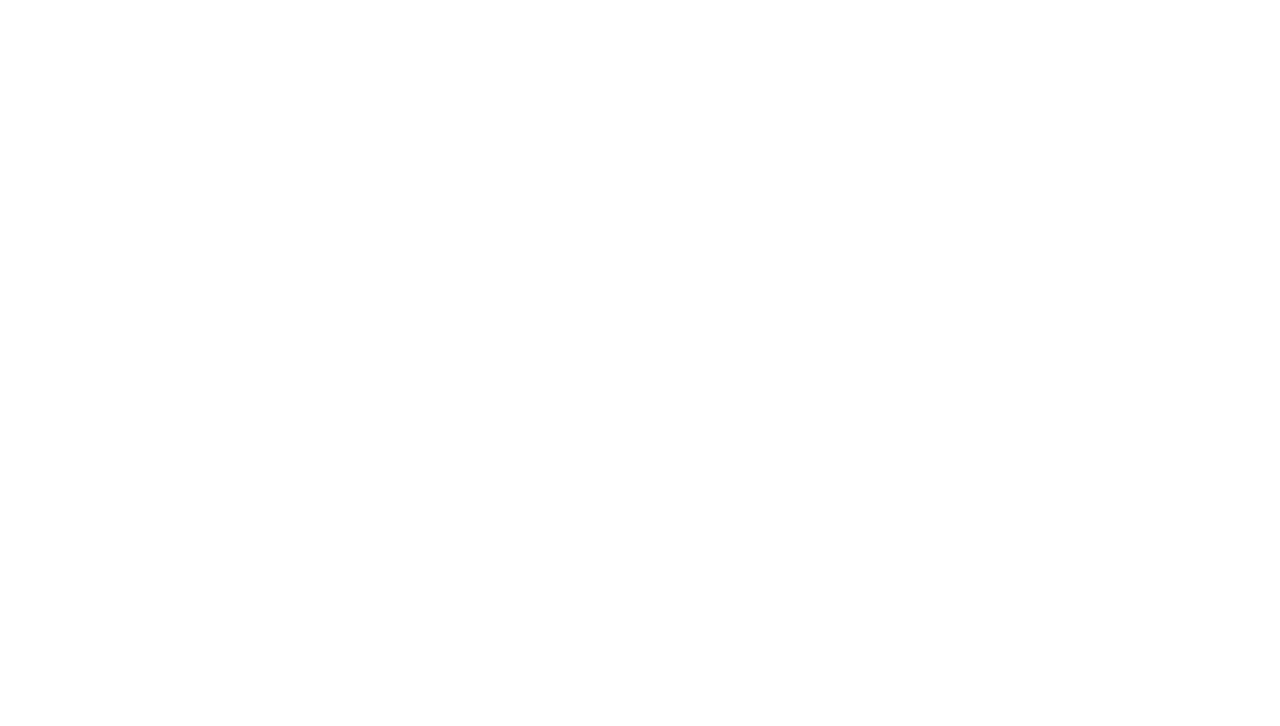
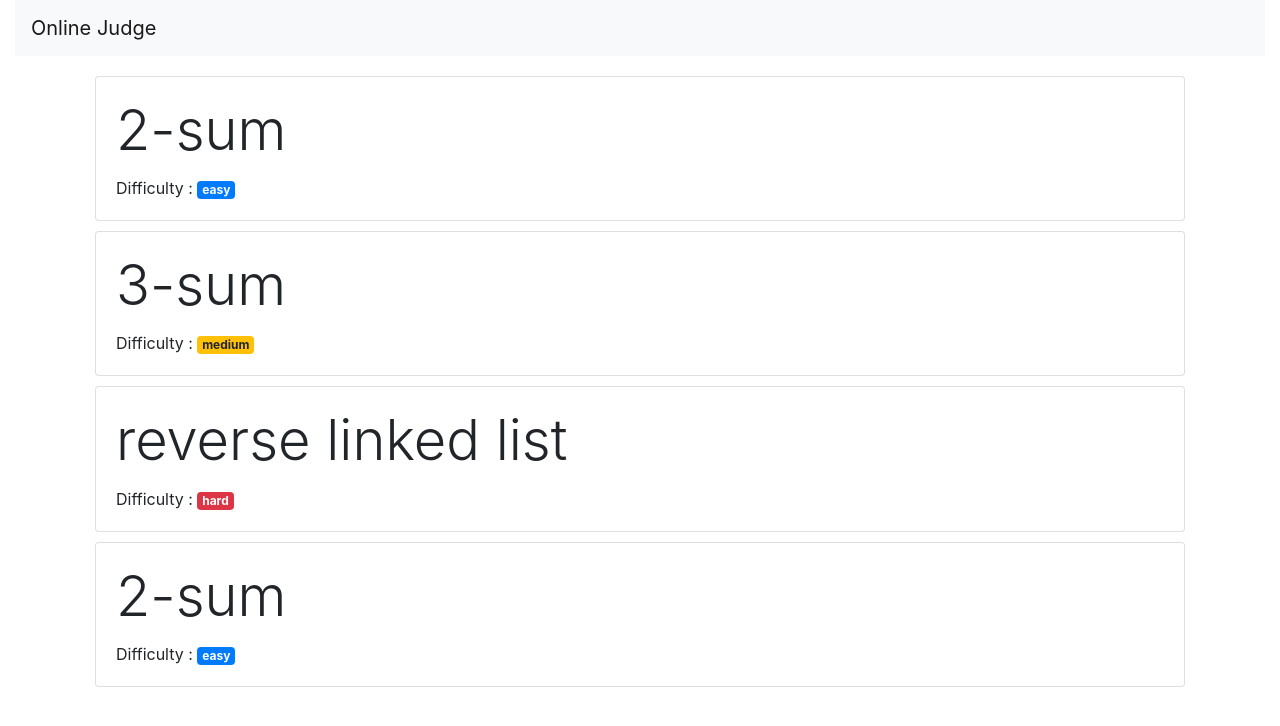
Before and after one commit to krishna4041/HackerRank_clone_Front-End, a React (Create React App) app: page /problems in a window 1280 px wide. Shown: the top 726 px of the page. Built offline with nearby package versions, Linux system fonts and the light colour scheme.

Commit message:
Renamed Home to _Login, Added newer Home page.

```diff
--- a/package.json
+++ b/package.json
@@ -8,6 +8,7 @@
     "react-dom": "^16.7.0",
     "react-router-dom": "^4.3.1",
     "react-scripts": "2.1.2",
+    "react-spinners": "^0.5.1",
     "reactstrap": "^7.0.2"
   },
   "scripts": {
--- a/src/CompilerApp/Home/index.js
+++ b/src/CompilerApp/Home/index.js
@@ -1,137 +1,115 @@
 import React, {Component} from 'react'
+import { withRouter } from 'react-router-dom'
 import {
     Container,
-    Jumbotron,
-    Form,
-    FormGroup,
-    Label,
-    Input,
-    Button,
-    Card,
-    CardHeader,
-    CardBody,
     Navbar,
     NavbarBrand,
-    Row,
-    Col,
+    Alert
 } from 'reactstrap'
+import { ClipLoader } from 'react-spinners'
+import ProblemTemplate from './problemTemplate'
 
 class Home extends Component {
     constructor() {
         super()
         this.state = {
-            username_l: '',
-            password_l: '',
-            username_s: '',
-            password_s: '',
-            email_s   : ''
+            loadedData        : false,
+            responseSuccessful: false,
+            problems          : []
         }
-        this.handleChange = this.handleChange.bind(this)
-        this.onLogin      = this.onLogin.bind(this)
-        this.onSignup     = this.onSignup.bind(this)
+        this.fetchProblems = this.fetchProblems.bind(this)
     }
-    handleChange(event) {
+    fetchProblems() {
+        fetch(``)
+            .then(res => {
+                if (res.status === 200) {
+                    return res.json()
+                }
+                throw new Error(res.statusText)
+            })
+            .then(problems => {
+                this.setState({
+                    loadedData        : true,
+                    responseSuccessful: true,
+                    problems          : problems
+                })
+            })
+            .catch(err => {
+                this.setState({
+                    loadedData: true,
+                    responseSuccessful: false,
+                })
+                console.log(err)
+            })
+    }
+    componentDidMount() {
+        // this.fetchProblems()
         this.setState({
-            [event.target.name]: event.target.value
+            loadedData: true,
+            responseSuccessful: true,
+            problems: [
+                {
+                    id: 1,
+                    name: '2-sum',
+                    difficulty: 'easy'
+                },
+                {
+                    id: 2,
+                    name: '3-sum',
+                    difficulty: 'medium'
+                },
+                {
+                    id: 3,
+                    name: 'reverse linked list',
+                    difficulty: 'hard'
+                },
+                {
+                    id: 4,
+                    name: '2-sum',
+                    difficulty: 'easy'
+                },
+            ]
         })
-    }
-    onLogin(event) {
-        event.preventDefault()
-        // implement this...
-        console.log(this.state)
-    }
-    onSignup(event) {
-        event.preventDefault()
-        // implement this...
-        console.log(this.state)
     }
     render() {
         return (
             <Container fluid>
                 <Navbar color='light' light>
-                    <NavbarBrand>Compiler App</NavbarBrand>
-                    <Form onSubmit={this.onLogin} inline>
-                        <FormGroup>
-                            <Input
-                                type        = 'text'
-                                name        = 'username_l'
-                                placeholder = 'Username'
-                                onChange    = {this.handleChange}
-                                value       = {this.state.username}
-                                required
-                                autoFocus
-                            />
-                        </FormGroup>
-                        <FormGroup>
-                            <Input
-                                type        = 'password'
-                                name        = 'password_l'
-                                placeholder = 'Password'
-                                onChange    = {this.handleChange}
-                                value       = {this.state.password}
-                                required
-                            />
-                        </FormGroup>
-                        <Button color='success'>LOGIN</Button>
-                    </Form>
+                    <NavbarBrand href='/'>
+                        Online Judge
+                    </NavbarBrand>
                 </Navbar>
-                <hr />
-                <Row>
-                    <Col sm={8}>
-                        <Jumbotron>
-                            <h3>This is the Compiler-App where several competitions are held to test your coding abilities.</h3>
-                        </Jumbotron>
-                    </Col>
-                    <Col sm={4}>
-                        <Card className='text-center'>
-                            <CardHeader>SIGNUP FORM</CardHeader>
-                            <CardBody>
-                                <Form onSubmit={this.onSignup}>
-                                    <FormGroup row>
-                                        <Label sm={4}>Email</Label>
-                                        <Col sm={8}>
-                                            <Input
-                                                type     = "email"
-                                                name     = "email_s"
-                                                value    = {this.state.email_s}
-                                                onChange = {this.handleChange}
-                                                required
-                                            />
-                                        </Col>
-                                    </FormGroup>
-                                    <FormGroup row>
-                                        <Label sm={4}>Username</Label>
-                                        <Col sm={8}>
-                                            <Input
-                                                type     = "text"
-                                                name     = "username_s"
-                                                value    = {this.state.username_s}
-                                                onChange = {this.handleChange}
-                                                required
-                                            />
-                                        </Col>
-                                    </FormGroup>
-                                    <FormGroup row>
-                                        <Label sm={4}>Password</Label>
-                                        <Col sm={8}>
-                                            <Input
-                                                type     = "password"
-                                                name     = "password_s"
-                                                value    = {this.state.password_s}
-                                                onChange = {this.handleChange}
-                                                required
-                                            />
-                                        </Col>
-                                    </FormGroup>
-                                    <Button color='danger' block>SIGNUP</Button>
-                                </Form>
-                            </CardBody>
-                        </Card>
-                    </Col>
-                </Row>
+                <Container className='top-spacing'>
+                    {
+                        this.state.loadedData ?
+                            this.state.responseSuccessful ?
+                                this.state.problems.length === 0 ?
+                                    <Alert color='danger'>
+                                        NO PROBLEMS PRESENT
+                                    </Alert>
+                                :
+                                    this.state.problems.map((problem) =>
+                                        <ProblemTemplate
+                                            key         = {problem.id}
+                                            id          = {problem.id}
+                                            name        = {problem.name}
+                                            difficulty  = {problem.difficulty}
+                                        />
+                                    )
+
+                            :
+                            <Alert color='danger'>
+                                SERVER UNRESPONSIVE! PLEASE TRY AGAIN LATER
+                            </Alert>
+                        :
+                            <div className='page-loader'>
+                                <ClipLoader />
+                            </div>
+                    }
+                </Container>
             </Container>
         )
     }
 }
 
-export default Home
+export default withRouter(Home)
--- /dev/null
+++ b/src/CompilerApp/Home/problemTemplate.js
@@ -0,0 +1,39 @@
+import React, {Component} from 'react'
+import {
+    Card,
+    CardTitle,
+    CardText,
+    Badge
+} from 'reactstrap'
+import './style.css'
+import withRouter from 'react-router-dom/withRouter';
+
+class ProblemTemplate extends Component {
+    constructor() {
+        super()
+        this.redirect = this.redirect.bind(this)
+    }
+    redirect(event, problemId) {
+        event.preventDefault()
+        this.props.history.push(`/problems/${problemId}`)
+    }
+    render() {
+        return (
+            <Card
+                tag="a"
+                className='problem-card'
+                body
+                onClick={(event) => this.redirect(event, this.props.id)}
+                >
+                <CardTitle className='display-4'>{this.props.name}</CardTitle>
+                <CardText>
+                    Difficulty : <Badge color={this.props.difficulty === 'easy' ? 'primary' : this.props.difficulty === 'medium' ? 'warning' : 'danger'}>
+                                    {this.props.difficulty}
+                                 </Badge>
+                </CardText>
+            </Card>
+        )
+    }
+}
+
+export default withRouter(ProblemTemplate)
--- /dev/null
+++ b/src/CompilerApp/Home/style.css
@@ -0,0 +1,23 @@
+
+.problem-card {
+    margin: 10px !important;
+    transition: all 400ms;
+}
+.problem-card:hover {
+    cursor: pointer;
+    margin: 10px 0px 10px 0px !important;
+    border-top: 1px solid grey;
+    border-right: 5px solid grey;
+    border-bottom: 1px solid grey;
+    border-left: 5px solid grey;
+}
+
+.page-loader {
+    position: absolute;
+    top: 50%;
+    left: 50%;
+}
+
+.top-spacing {
+    padding-top: 10px;
+}
--- a/src/CompilerApp/index.js
+++ b/src/CompilerApp/index.js
@@ -11,11 +11,11 @@ class CompilerApp extends Component {
                     <React.Fragment>
                         <Route
                             exact path='/'
-                            render={() => <Redirect to='/home' />}
+                            render={() => <Redirect to='/problems' />}
                         />
                         <Route
-                            exact path='/home'
-                            component={Home}
+                            exact path='/problems'
+                            render={() => <Home />}
                         />
                     </React.Fragment>
                 </BrowserRouter>
```
Also changed, not shown: src/CompilerApp/_Login/index.js (added, +137 -0 lines), 1 other file (tests, documents, lock files or other folders).
